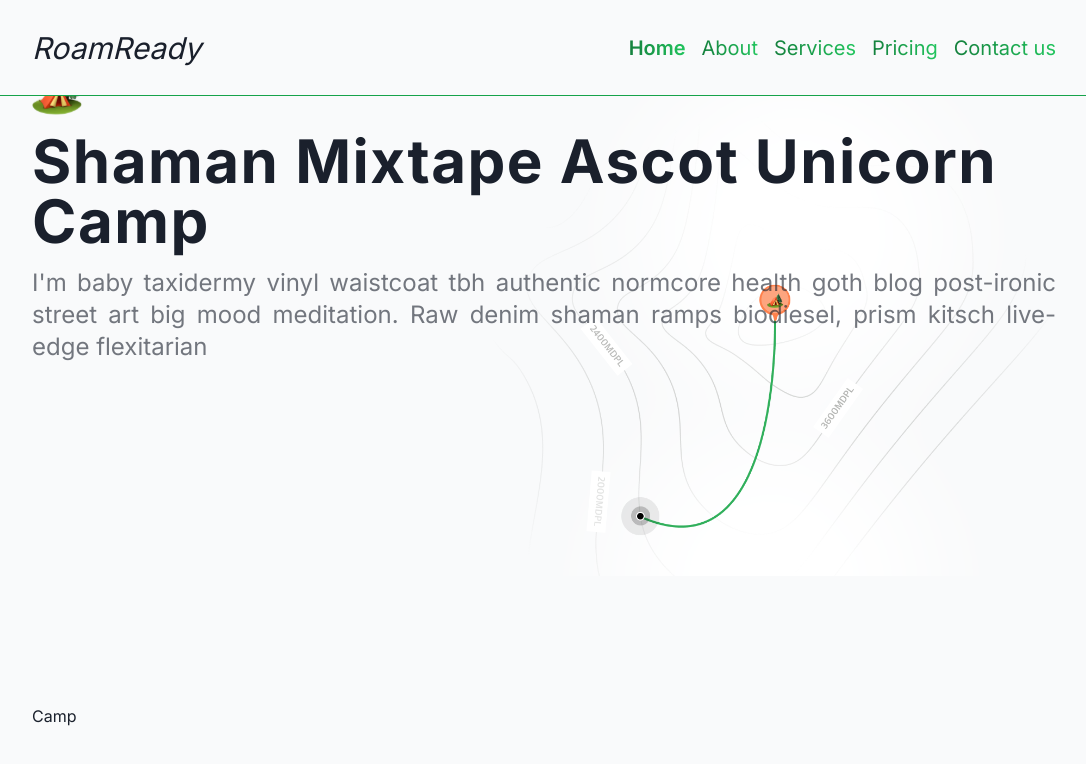
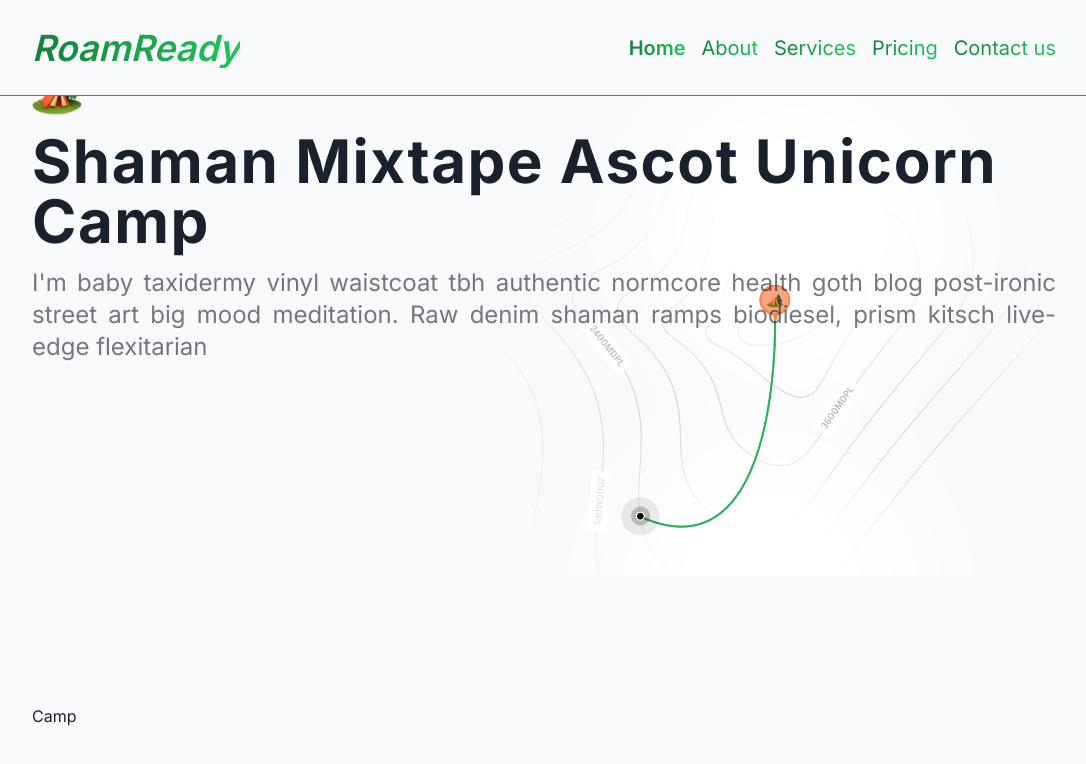
Before and after one commit to SiegfriedBz/Nextjs-RoamReady, a Next.js app: page / in a window 1280 px wide. Shown: the top 764 px of the page, without its empty margins (96-1182 px from the left). Built offline with nearby package versions, Linux system fonts and the light colour scheme.

Commit message:
change css class names

```diff
--- a/components/header/Header.tsx
+++ b/components/header/Header.tsx
@@ -11,7 +11,7 @@ const Header = () => {
   return (
     <div id='header'>
       <Link href='/' onClick={() => setMobileMenuIsOpen(false)}>
-        <h3 className='italic'>RoamReady</h3>
+        <h2 className='text-gradient font-semibold italic'>RoamReady</h2>
       </Link>
 
       {/* desktop nav */}
--- a/components/header/MobileNav.tsx
+++ b/components/header/MobileNav.tsx
@@ -51,7 +51,7 @@ const MobileMenu = ({ setMobileMenuIsOpen }: MobileMenuProps) => {
           <li key={link.id}>
             <Link href={link.href} onClick={() => setMobileMenuIsOpen(false)}>
               <h2
-                className={`nav-link text-4xl
+                className={`nav-link-mobile text-4xl
                     ${isActivePath(link.href) ? 'font-semibold' : ''}
                 `}
               >
```
